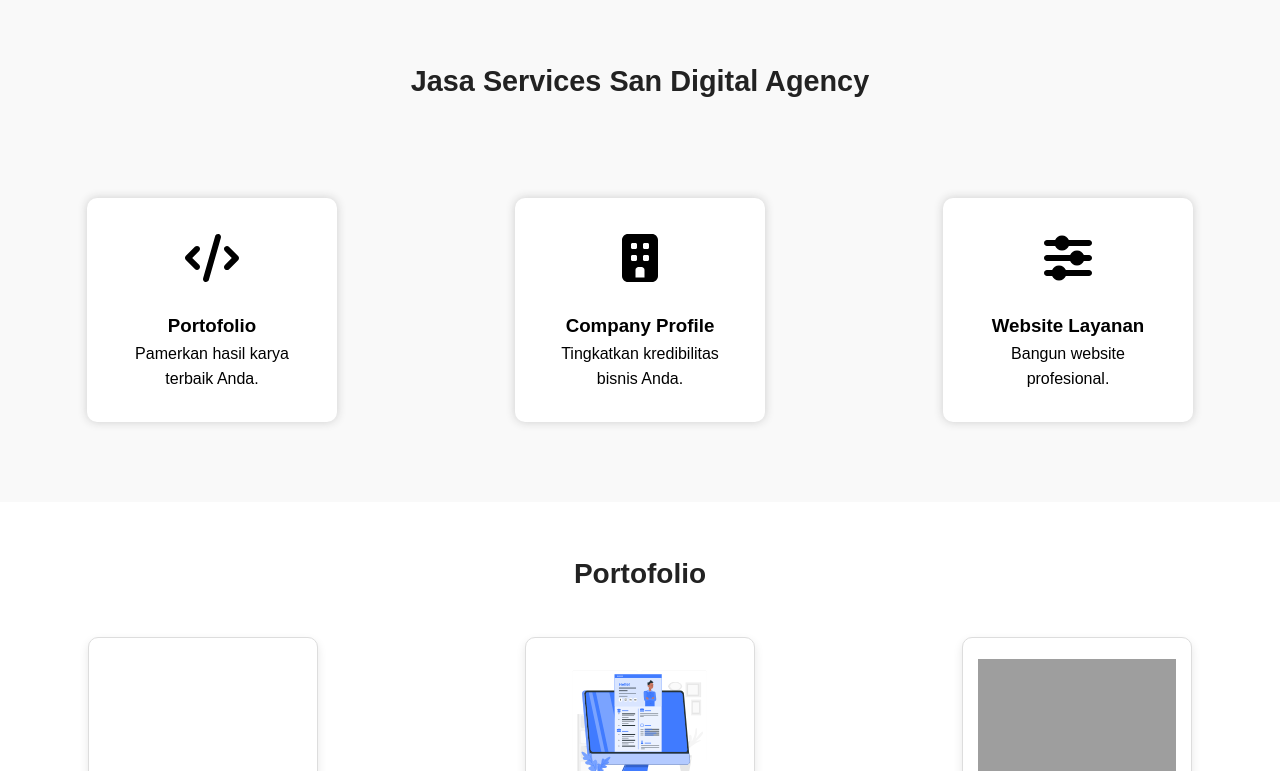
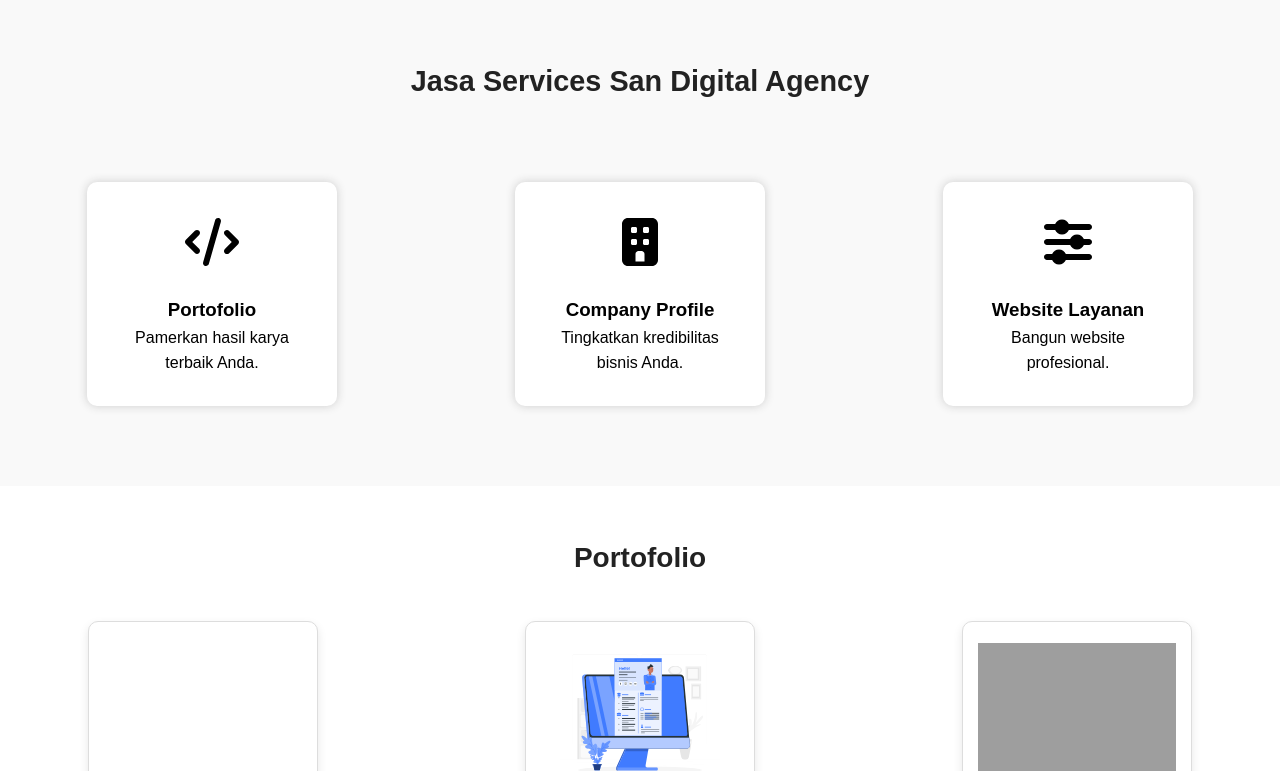
Before and after one commit to FebrianyRenata02/San-Digital-Academy, a website: page index.html in a window 1280 px wide. Shown: the part 1340-2111 px from the top of the page. Drawn offline with Linux system fonts and the light colour scheme; grey boxes are pictures that could not be loaded.

Commit message:
Update style.css

```diff
--- a/style.css
+++ b/style.css
@@ -457,7 +457,8 @@ section {
 }
 
 .service-cards {
-  padding-top: 4rem;
+  padding-top: 5rem;
+  padding-top: 3rem;
   display: flex;
   justify-content: center;
   gap: 178px;
```
